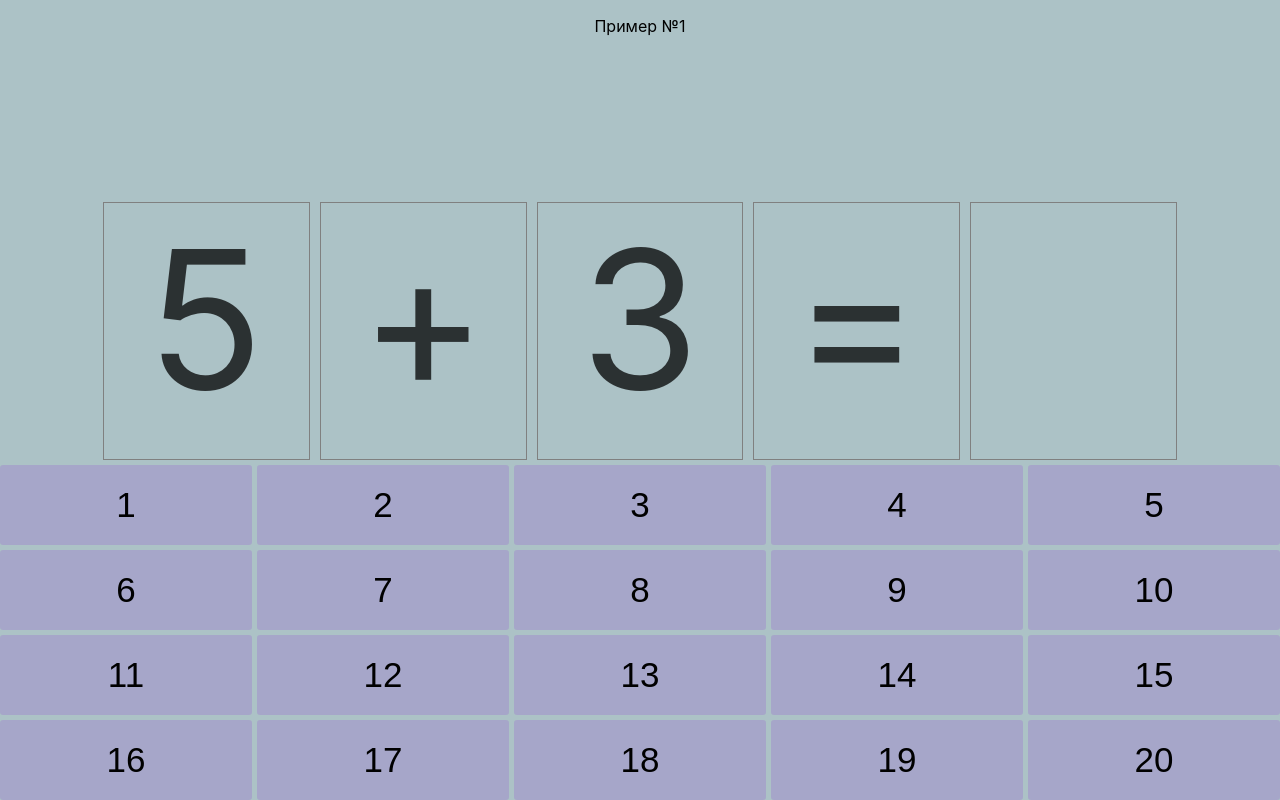
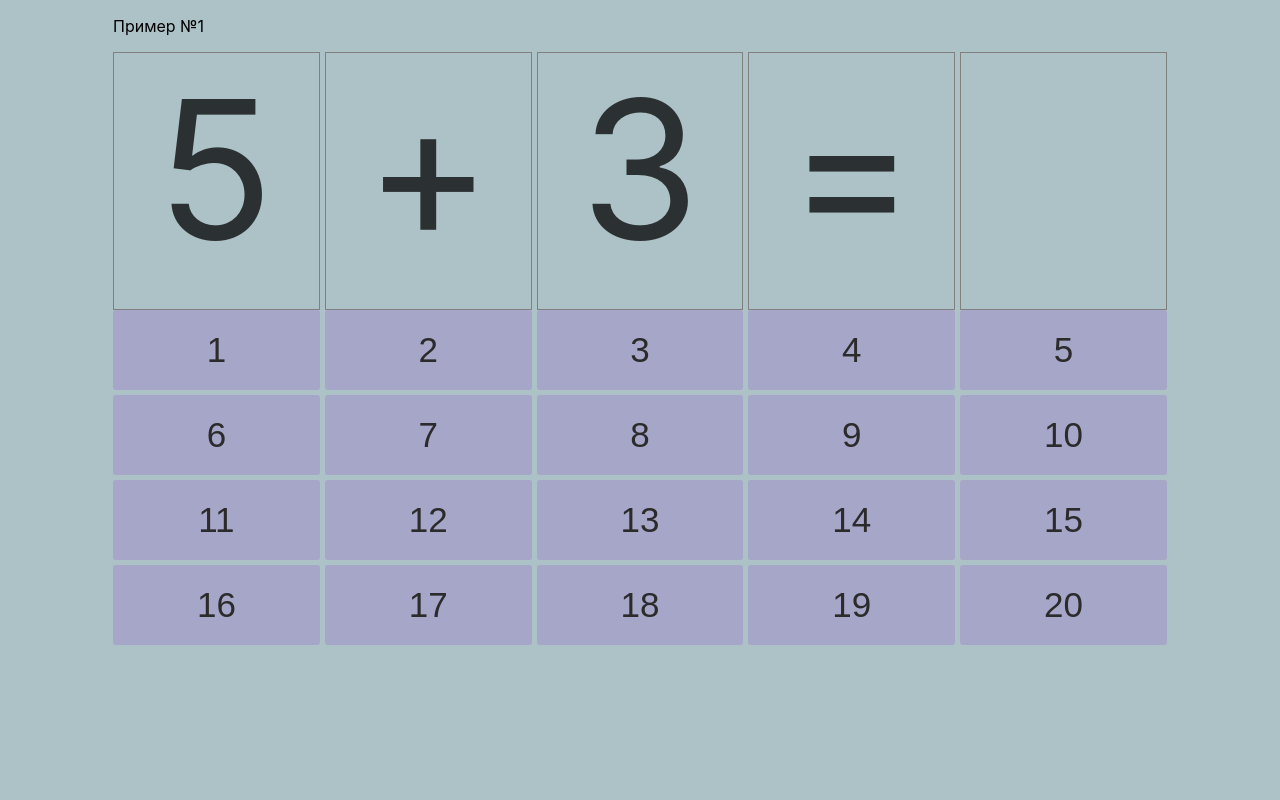
Before and after one commit to gadzillllla/kpogodin-math, a React (Vite) app: page / in a window 1280 px wide. Built offline with nearby package versions, Linux system fonts and the light colour scheme.

Commit message:
fix layout

```diff
--- a/src/App.tsx
+++ b/src/App.tsx
@@ -8,7 +8,6 @@ function App() {
 
   return (
     <div className={s.root}>
-      <p>Пример №{step}</p>
       <Exercise onNext={() => setStep(step + 1)} step={step} />
     </div>
   );
--- a/src/components/AnswerButtons/AnswerButtons.module.css
+++ b/src/components/AnswerButtons/AnswerButtons.module.css
@@ -1,17 +1,14 @@
 .root {
-  position: fixed;
-  bottom: 0;
-  left: 0;
-  margin: 0 auto;
   display: grid;
   grid-template-columns: repeat(5, 1fr);
   gap: 5px;
-  width: 100vw;
+  width: 100%;
 }
 
 .button {
   height: 80px;
   background: #a6a6c9;
+  color: #2b2b2b;
   border: none;
   border-radius: 3px;
   font-size: 35px;
--- a/src/components/Exercise/Exercise.module.css
+++ b/src/components/Exercise/Exercise.module.css
@@ -1,6 +1,12 @@
 .root {
   display: flex;
-  gap: 10px;
+  flex-direction: column;
+  justify-content: space-between;
+}
+
+.exercise {
+ display: flex;
+ gap:5px;
 }
 
 .char {
--- a/src/components/Exercise/Exercise.tsx
+++ b/src/components/Exercise/Exercise.tsx
@@ -49,11 +49,14 @@ function Exercise(props: IExercisePropsType) {
 
   return (
     <div className={cn(s.root, s[status])}>
-      {exercise.task.map((char) => (
-        <span className={s.char}>{char}</span>
-      ))}
-      <span className={s.char}>=</span>
-      <span className={s.char}>{userAnswer}</span>
+      <p>Пример №{step}</p>
+      <div className={cn(s.exercise, s[status])}>
+        {exercise.task.map((char) => (
+          <span className={s.char}>{char}</span>
+        ))}
+        <span className={s.char}>=</span>
+        <span className={s.char}>{userAnswer}</span>
+      </div>
       <AnswerButtons onSelect={setUserAnswer} />
     </div>
   );
```
